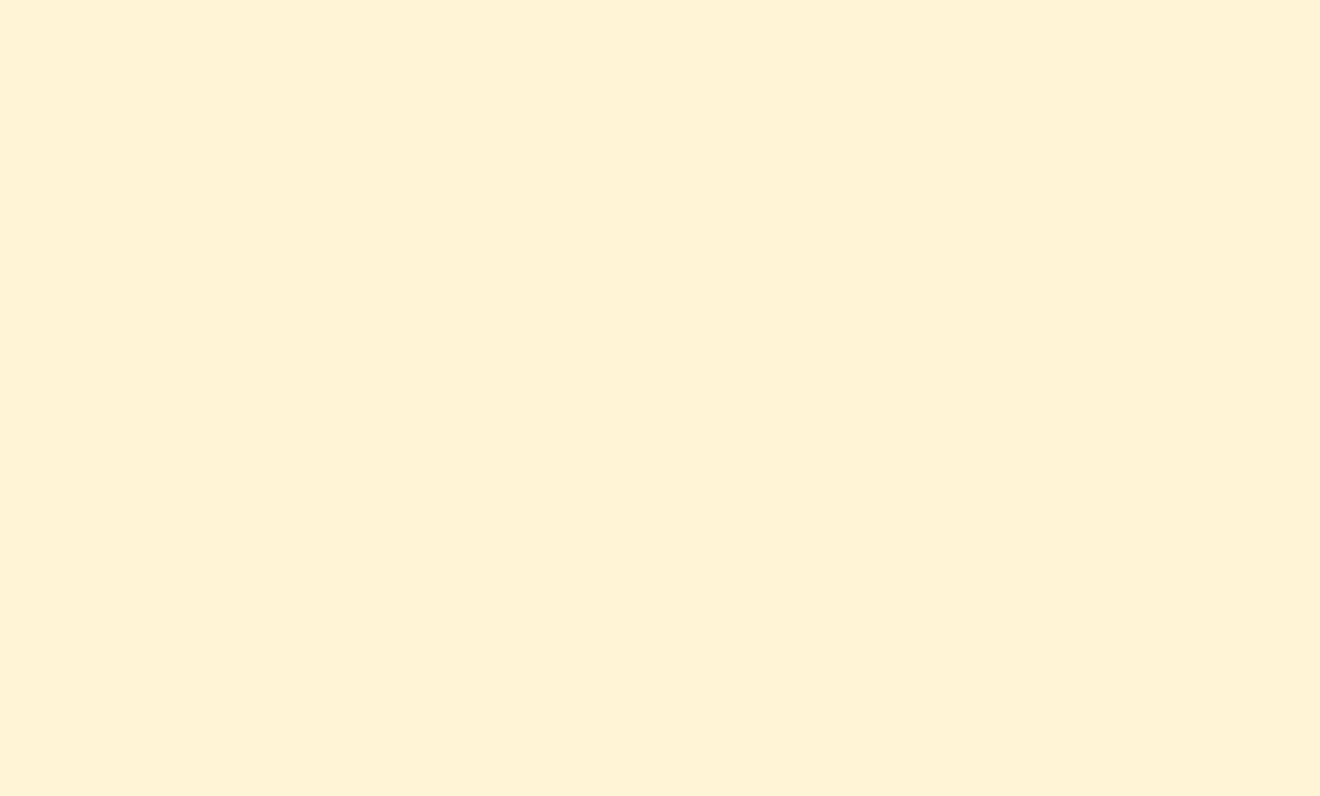
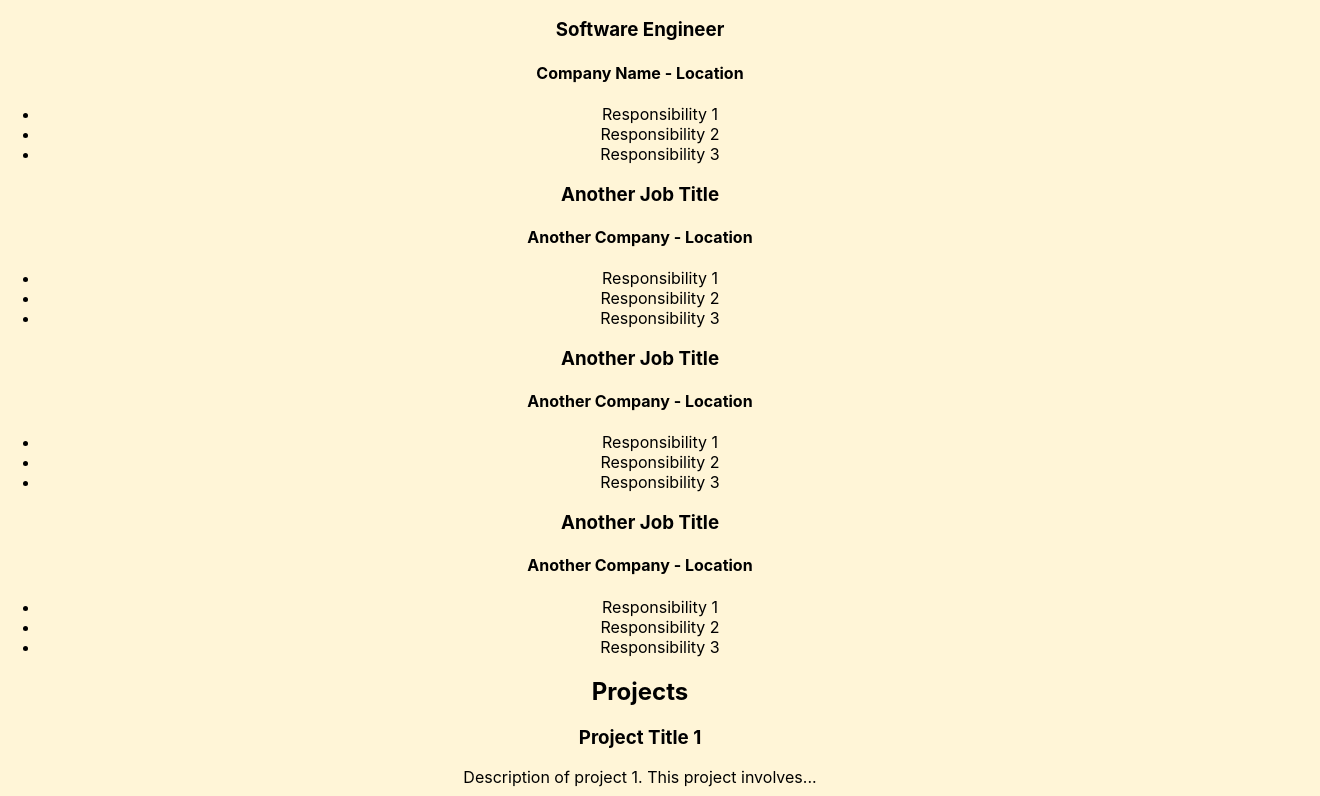
Before and after one commit to alaina-codes/personal-site, a React (Create React App) app in the folder portfolio-react/: page / in a window 1280 px wide. Shown: the part 964-1760 px from the top of the page, 1320 px wide, since content can reach past the window. Before the commit the page ends 930 px from the top, so only its background shows below. Built offline with nearby package versions, Linux system fonts and the light colour scheme.

Commit message:
all component skeletons are done

```diff
--- a/portfolio-react/src/App.css
+++ b/portfolio-react/src/App.css
@@ -7,7 +7,7 @@ footer {
   background-color: #ff5e6c;
   color: black;
   padding: 20px;
-  position: fixed;
+  /* position: fixed; */
   bottom: 0;
   width: 100%;
 }
--- a/portfolio-react/src/App.js
+++ b/portfolio-react/src/App.js
@@ -1,13 +1,17 @@
 import './App.css';
+import AboutMe from './components/sections/AboutMe';
+import Experience from './components/sections/Experience';
 import Footer from './components/layout/Footer';
 import Header from './components/layout/Header';
-import AboutMe from './components/sections/AboutMe';
+import Projects from './components/sections/Projects';
 
 function App() {
   return (
     <div className="App">
       <Header />
       <AboutMe />
+      <Experience />
+      <Projects />
       <Footer />
     </div>
   );
--- a/portfolio-react/src/components/sections/Experience.js
+++ b/portfolio-react/src/components/sections/Experience.js
@@ -0,0 +1,48 @@
+import React from 'react';
+
+const Experience = () => {
+  return (
+    <section id="experience">
+      <h2>Experience</h2>
+      <div className="experience-item">
+        <h3>Software Engineer</h3>
+        <h4>Company Name - Location</h4>
+        <ul>
+          <li>Responsibility 1</li>
+          <li>Responsibility 2</li>
+          <li>Responsibility 3</li>
+        </ul>
+      </div>
+      <div className="experience-item">
+        <h3>Another Job Title</h3>
+        <h4>Another Company - Location</h4>
+        <ul>
+          <li>Responsibility 1</li>
+          <li>Responsibility 2</li>
+          <li>Responsibility 3</li>
+        </ul>
+      </div>
+      <div className="experience-item">
+        <h3>Another Job Title</h3>
+        <h4>Another Company - Location</h4>
+        <ul>
+          <li>Responsibility 1</li>
+          <li>Responsibility 2</li>
+          <li>Responsibility 3</li>
+        </ul>
+      </div>
+      <div className="experience-item">
+        <h3>Another Job Title</h3>
+        <h4>Another Company - Location</h4>
+        <ul>
+          <li>Responsibility 1</li>
+          <li>Responsibility 2</li>
+          <li>Responsibility 3</li>
+        </ul>
+      </div>
+      {/* Add more experience items as needed */}
+    </section>
+  );
+}
+
+export default Experience;
--- a/portfolio-react/src/components/sections/Projects.js
+++ b/portfolio-react/src/components/sections/Projects.js
@@ -0,0 +1,15 @@
+import React from "react";
+
+const Projects = () => {
+    return (
+        <section id="projects">
+            <h2>Projects</h2>
+            <div className="project-item">
+                <h3>Project Title 1</h3>
+                <p>Description of project 1. This project involves...</p>
+            </div>
+        </section>
+    );
+};
+
+export default Projects;
```
